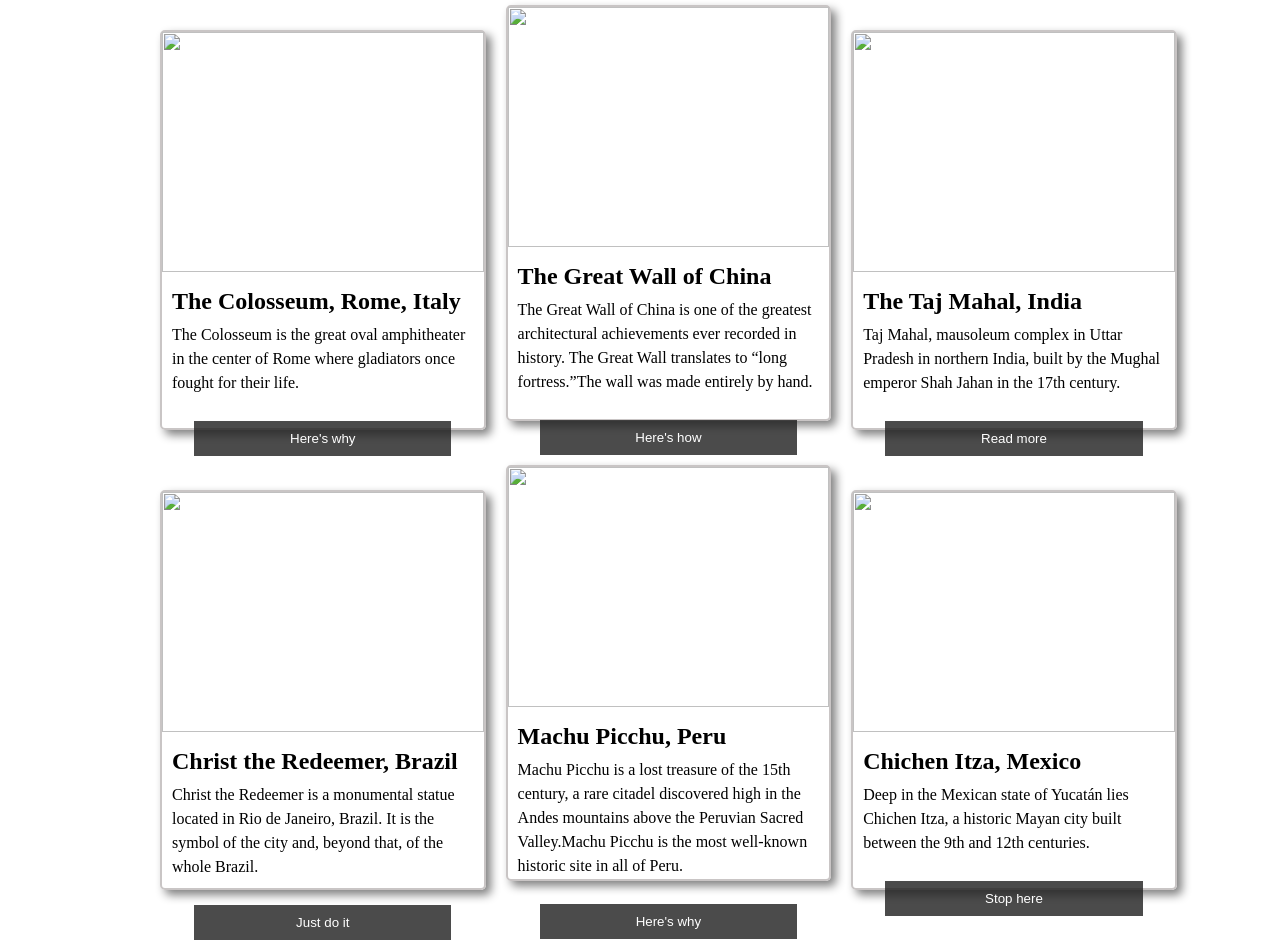
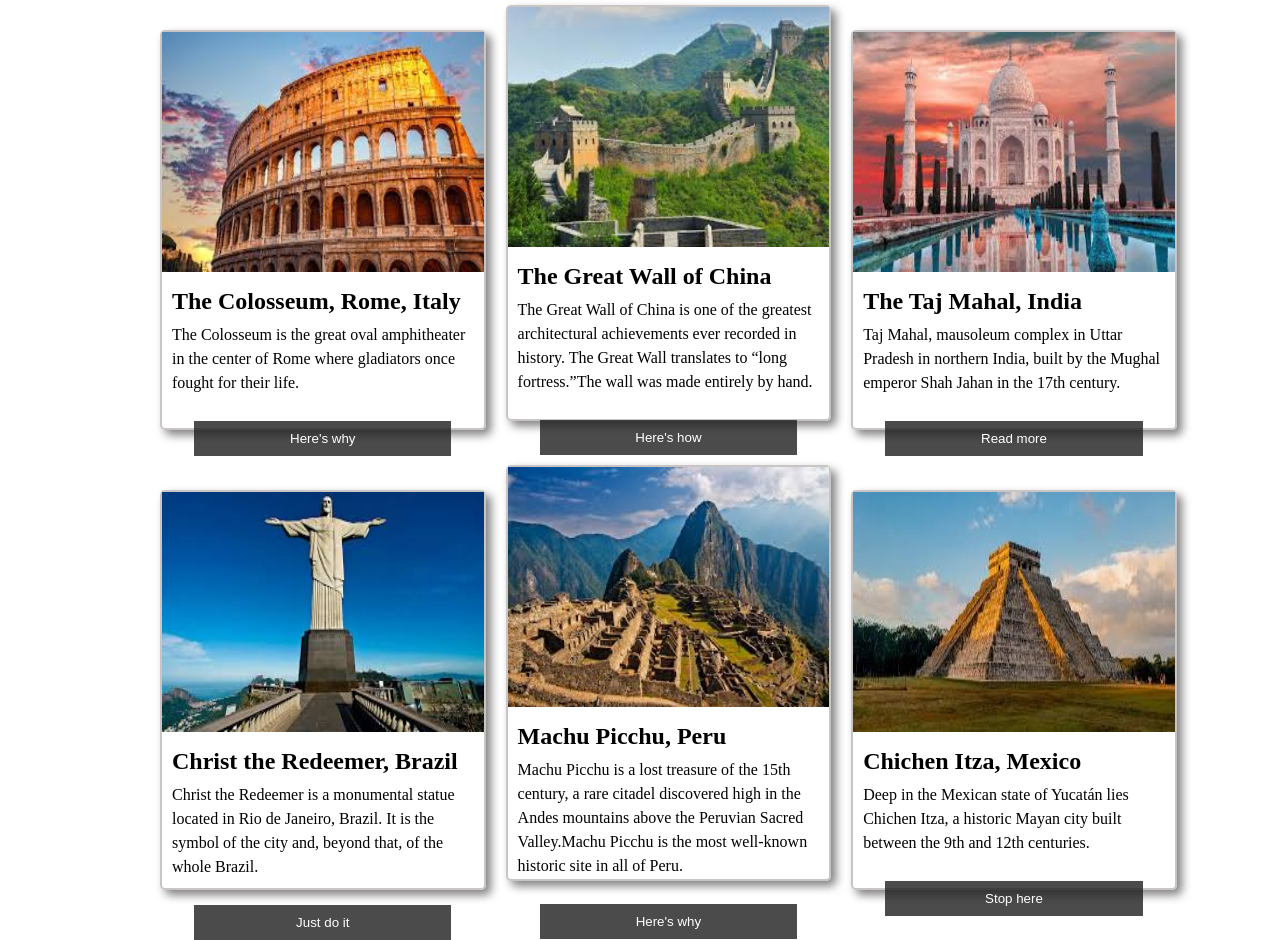
Before and after one commit to bharathwajm13/cardd, a plain HTML site: page index.html in a window 1280 px wide. Shown: the top 940 px of the page. Drawn offline with Linux system fonts and the light colour scheme; files whose address does not match are found by name.

Commit message:
Update index.html

```diff
--- a/index.html
+++ b/index.html
@@ -4,13 +4,13 @@
     <meta charset="UTF-8">
     <meta name="viewport" content="width=device-width, initial-scale=1.0">
     <title>Document</title>
-    <link rel="stylesheet" href="D:\fabevy\daily task\card 4\style.css">
+    <link rel="stylesheet" href="style.css">
 </head>
 <body>
     <div class="container">
             <div class="col">
                 <div class="item1">
-                    <img src="D:\fabevy\daily task\card 4\img 4 rome.jpg">
+                    <img src="img4rome.jpg">
                     <h2>The Colosseum, Rome, Italy</h2>
                     <p>The Colosseum is the great oval amphitheater in the center of Rome where gladiators once fought for their life.</p>
                     <button>Here's why</button>
@@ -19,7 +19,7 @@
 
             <div class="col">
                 <div class="item2">
-                    <img src="D:\fabevy\daily task\card 4\img 5 china.jpg">
+                    <img src="img5china.jpg">
                     <h2>The Great Wall of China</h2>
                     <p>The Great Wall of China is one of the greatest architectural achievements ever recorded in history. The Great Wall translates to “long fortress.”The wall was made entirely by hand. </p>
                     <button>Here's how</button>
@@ -28,7 +28,7 @@
 
             <div class="col">
                 <div class="item3">
-                    <img src="D:\fabevy\daily task\card 4\img 2 taj.jpg">
+                    <img src="img2taj.jpg">
                     <h2>The Taj Mahal, India</h2>
                     <p>Taj Mahal, mausoleum complex in Uttar Pradesh in northern India, built by the Mughal emperor Shah Jahan in the 17th century.</p>
                     <button>Read more</button>
@@ -37,7 +37,7 @@
 
             <div class="col">
                 <div class="item4">
-                    <img src="D:\fabevy\daily task\card 4\img 3 brazil.jpg">
+                    <img src="img3brazil.jpg">
                     <h2>Christ the Redeemer, Brazil</h2>
                     <p>Christ the Redeemer is a monumental statue located in Rio de Janeiro, Brazil. It is the symbol of the city and, beyond that, of the whole Brazil.</p>
                     <button>Just do it</button>
@@ -46,7 +46,7 @@
 
             <div class="col">
                 <div class="item5">
-                    <img src="D:\fabevy\daily task\card 4\img 1 peru.jpg">
+                    <img src="img1peru.jpg">
                     <h2>Machu Picchu, Peru</h2>
                     <p>Machu Picchu is a lost treasure of the 15th century, a rare citadel discovered high in the Andes mountains above the Peruvian Sacred Valley.Machu Picchu is the most well-known historic site in all of Peru.</p>
                     <button>Here's why</button>
@@ -55,7 +55,7 @@
 
             <div class="col">
                 <div class="item6">
-                    <img src="D:\fabevy\daily task\card 4\img 6 itza.jpg">
+                    <img src="img6itza.jpg">
                     <h2>Chichen Itza, Mexico</h2>
                     <p>Deep in the Mexican state of Yucatán lies Chichen Itza, a historic Mayan city built between the 9th and 12th centuries.</p>
                     <button>Stop here</button>
```
